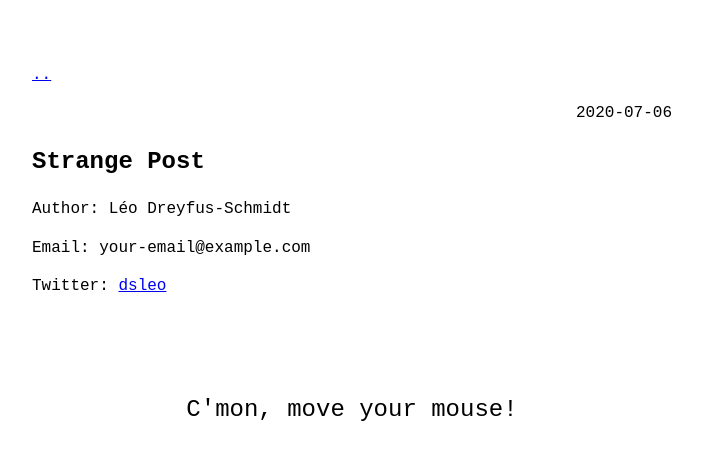
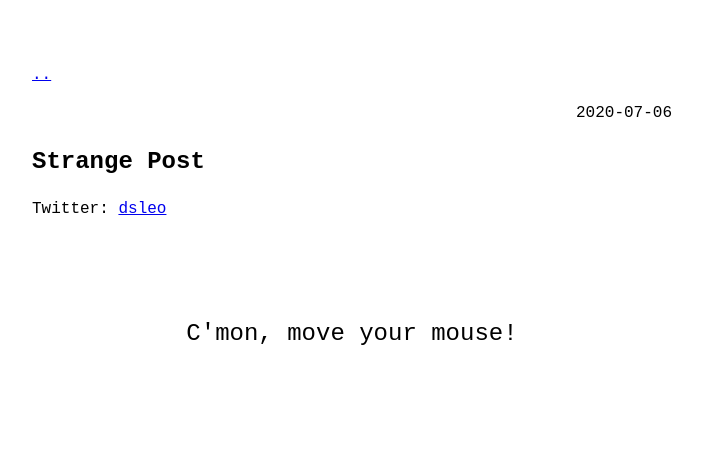
Before and after one commit to dsleo/dsleo.github.io, a Jekyll site: the page built from _posts/2020-07-06-strange-post.md, in a window 1280 px wide. Shown: the top 460 px of the page, without its empty margins (288-990 px from the left). Built offline with Jekyll 4.4.1, drawn with Linux system fonts in a browser that asks for light colours.

Commit message:
strange poste

```diff
--- a/_posts/2020-07-06-strange-post.md
+++ b/_posts/2020-07-06-strange-post.md
@@ -4,6 +4,4 @@ custom_js: mouse_coords
 usemathjax: true
 ---
 
-<p>Author: {{ site.author }}</p>
-<p>Email: {{ site.email }}</p>
 <p>Twitter: <a href="https://twitter.com/{{ site.twitter_username }}">{{ site.twitter_username }}</a></p>
```
